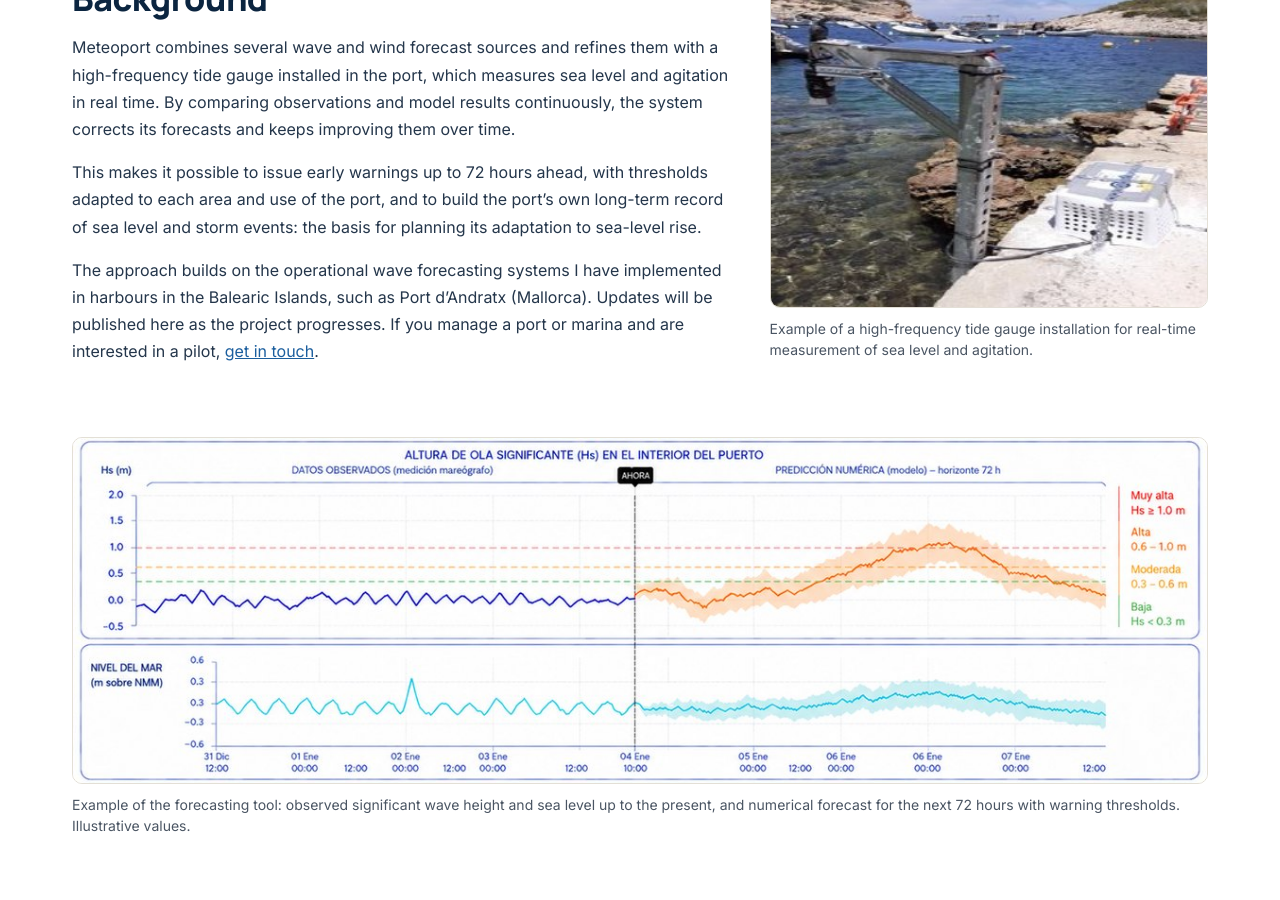
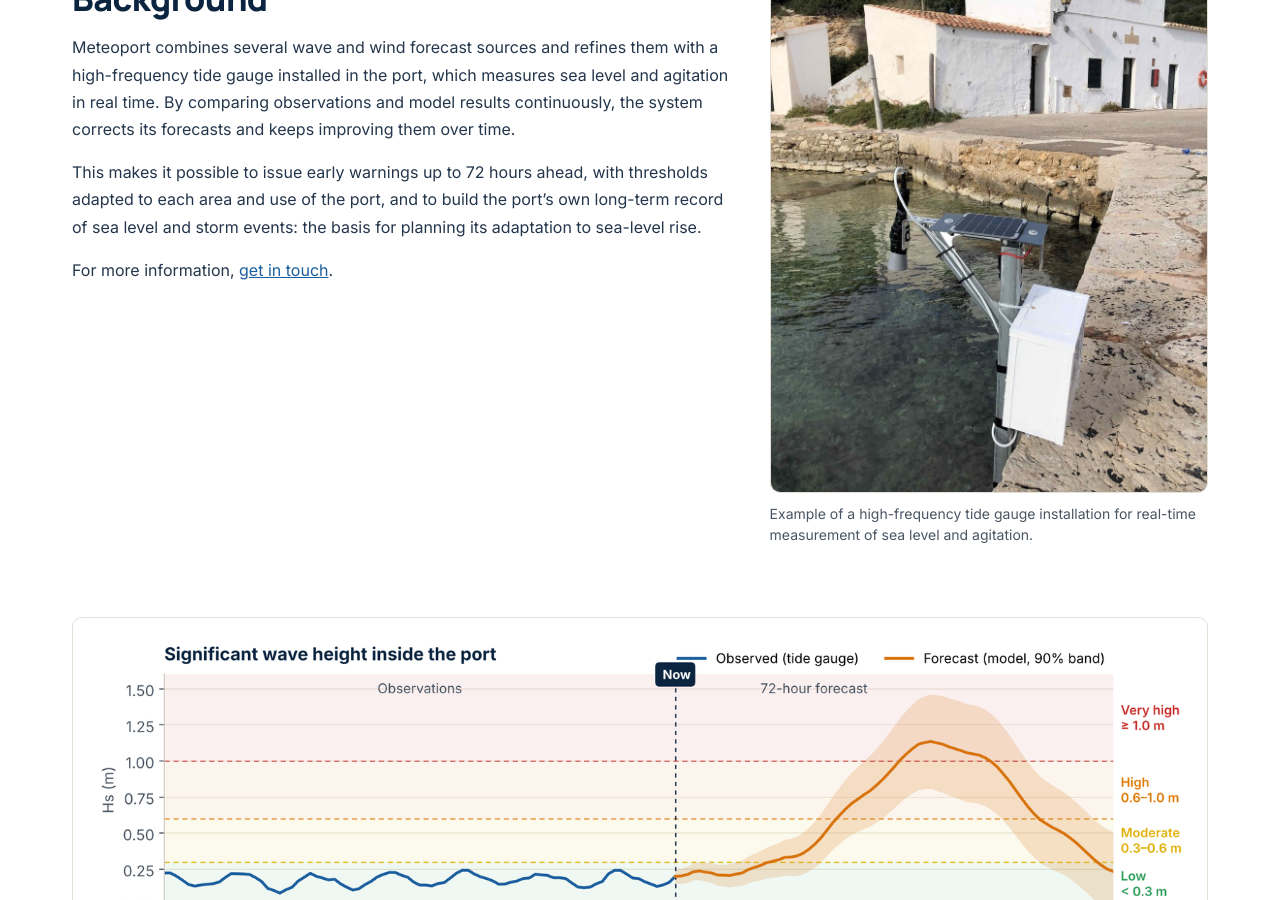
Before and after one commit to magulles/magulles.github.io, a Jekyll site: the page built from meteoport-project.md, in a window 1280 px wide and 900 px high, scrolled down 1078 px. Built offline with Jekyll 4.4.1, drawn with Linux system fonts in a browser that asks for light colours.

Commit message:
Meteoport: better tide gauge photo, redrawn forecast chart, shorter background text
Co-Authored-By: Claude Opus 5.5 <noreply@anthropic.com>
Claude-Session: https://claude.ai/code/session_01PzMaffRr6QGj6ACvz4YfoR

```diff
--- a/meteoport-project.md
+++ b/meteoport-project.md
@@ -47,15 +47,15 @@ description: >-
         <h2 class="section-title" style="margin-bottom:16px">Background</h2>
         <p>Meteoport combines several wave and wind forecast sources and refines them with a high-frequency tide gauge installed in the port, which measures sea level and agitation in real time. By comparing observations and model results continuously, the system corrects its forecasts and keeps improving them over time.</p>
         <p style="margin-top:16px">This makes it possible to issue early warnings up to 72 hours ahead, with thresholds adapted to each area and use of the port, and to build the port’s own long-term record of sea level and storm events: the basis for planning its adaptation to sea-level rise.</p>
-        <p style="margin-top:16px">The approach builds on the operational wave forecasting systems I have implemented in harbours in the Balearic Islands, such as Port d’Andratx (Mallorca). Updates will be published here as the project progresses. If you manage a port or marina and are interested in a pilot, <a href="mailto:{{ site.email }}?subject=Meteoport">get in touch</a>.</p>
+        <p style="margin-top:16px">For more information, <a href="mailto:{{ site.email }}?subject=Meteoport">get in touch</a>.</p>
       </div>
       <figure>
-        <img src="{{ '/assets/img/meteoport-tide-gauge.jpg' | relative_url }}" alt="High-frequency tide gauge mounted on a quay" loading="lazy">
+        <img src="{{ '/assets/img/meteoport-tide-gauge.jpg' | relative_url }}" alt="Solar-powered high-frequency tide gauge mounted on the edge of a quay" loading="lazy">
         <figcaption>Example of a high-frequency tide gauge installation for real-time measurement of sea level and agitation.</figcaption>
       </figure>
     </div>
     <figure class="wide-figure">
-      <img src="{{ '/assets/img/meteoport-forecast.jpg' | relative_url }}" alt="Observed and forecast significant wave height and sea level inside a port, with warning thresholds" loading="lazy">
+      <img src="{{ '/assets/img/meteoport-forecast.png' | relative_url }}" alt="Observed and forecast significant wave height and sea level inside a port, with warning thresholds" loading="lazy">
       <figcaption>Example of the forecasting tool: observed significant wave height and sea level up to the present, and numerical forecast for the next 72 hours with warning thresholds. Illustrative values.</figcaption>
     </figure>
   </div>
```
Also changed, not shown: assets/img/meteoport-forecast.jpg (deleted), assets/img/meteoport-forecast.png (added), assets/img/meteoport-tide-gauge.jpg.
